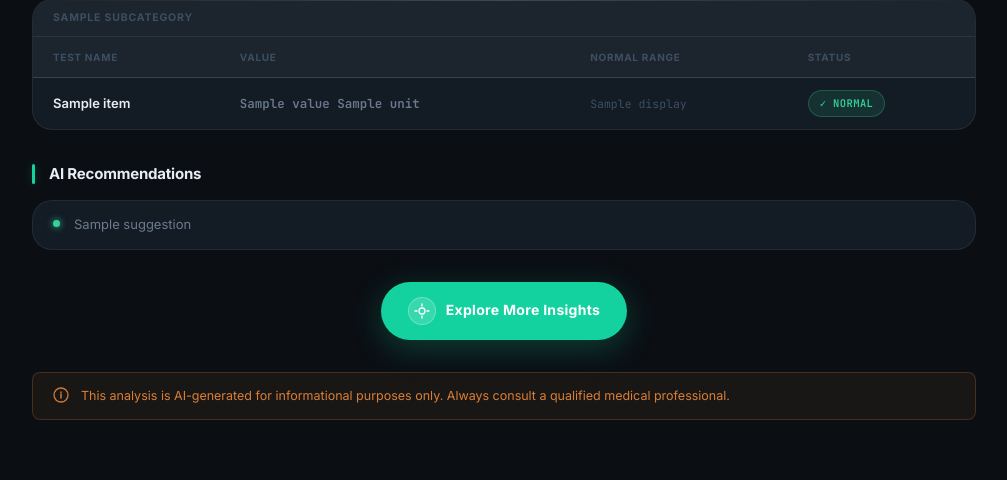
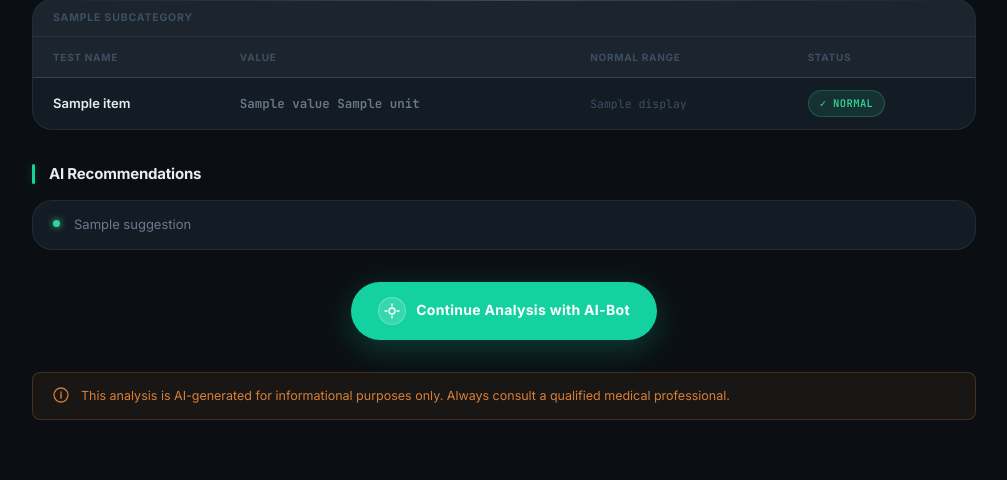
Before and after one commit to AJ-Devlopers/MediScan-AI, a FastAPI app: template app/templates/module1.html in a window 1280 px wide. Shown: the part 1022-1502 px from the top of the page, without its empty margins (264-1271 px from the left). Run offline with FastAPI, Linux system fonts and the light colour scheme; the template is opened without the code that fills it: most values are stand-ins (such as "Sample title", 1, 10 or a date in 2020).

Commit message:
Button name changed

```diff
--- a/app/templates/module1.html
+++ b/app/templates/module1.html
@@ -217,7 +217,7 @@
                 <path d="M8 1v2M8 13v2M1 8h2M13 8h2" stroke="currentColor" stroke-width="1.3" stroke-linecap="round"/>
             </svg>
         </span>
-        Explore More Insights
+        Continue Analysis with AI-Bot
     </a>
 </div>
 
```
